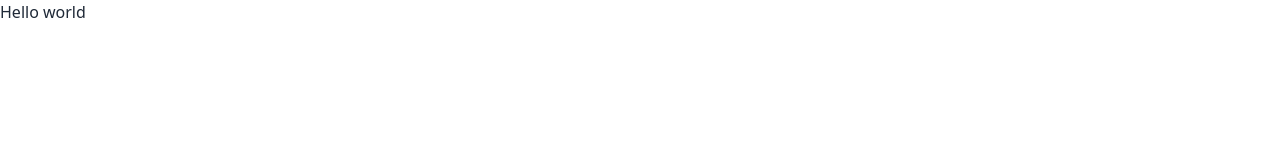
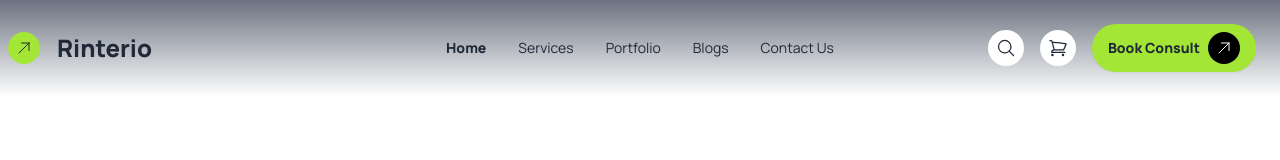
Before and after one commit to abdulaziz1812/assignment-03, a plain HTML site: page index.html in a window 1280 px wide. Drawn offline with nearby package versions, Linux system fonts and the light colour scheme.

Commit message:
navbar added

```diff
--- a/index.html
+++ b/index.html
@@ -1,5 +1,6 @@
 <!DOCTYPE html>
-<html lang="en">
+<html lang="en" data-theme="light">
+
 <head>
     <meta charset="UTF-8">
     <meta name="viewport" content="width=device-width, initial-scale=1.0">
@@ -7,12 +8,90 @@
     <!-- Tailwind & daisyUI CDN -->
     <link href="https://cdn.jsdelivr.net/npm/daisyui@4.12.10/dist/full.min.css" rel="stylesheet" type="text/css" />
     <script src="https://cdn.tailwindcss.com"></script>
+    <!-- Google font -->
+    <link rel="preconnect" href="https://fonts.googleapis.com">
+    <link rel="preconnect" href="https://fonts.gstatic.com" crossorigin>
+    <link href="https://fonts.googleapis.com/css2?family=Manrope:wght@200..800&display=swap" rel="stylesheet">
+    <!-- Font awesome -->
+    <script src="https://kit.fontawesome.com/811f7273d4.js" crossorigin="anonymous"></script>
+    <style>
+        .font-manrope {
+            font-family: "Manrope", sans-serif;
 
+        }
+    </style>
 </head>
-<body>
-    <header>
+
+<body class="font-manrope overflow-hidden">
+    <!-- Header section -->
+    <header class="bg-gradient-to-b from-gray-500 to-white">
+        <div class="md:container mx-auto"></div>
+        <!-- navbar start -->
         <Nav>
-            <h1>Hello world</h1>
+            <div class="navbar">
+                <div class="navbar-start">
+                    <div class="bg-lime-400 rounded-full p-2 font-extrabold">
+                        <svg xmlns="http://www.w3.org/2000/svg" fill="none" viewBox="0 0 24 24" stroke-width="1.5"
+                            stroke="currentColor" class="size-4">
+                            <path stroke-linecap="round" stroke-linejoin="round"
+                                d="m4.5 19.5 15-15m0 0H8.25m11.25 0v11.25" />
+                        </svg>
+                    </div>
+                    <a class="btn btn-ghost text-2xl font-extrabold">Rinterio</a>
+                </div>
+                <div class="navbar-center hidden lg:flex">
+                    <ul class="menu menu-horizontal px-1">
+                        <li><a class="font-extrabold">Home</a></li>
+                        <li><a>Services</a></li>
+                        <li><a>Portfolio</a></li>
+                        <li><a>Blogs</a></li>
+                        <li><a>Contact Us</a></li>
+                    </ul>
+                </div>
+                <div class="navbar-end">
+                    <div class="hidden md:flex justify-center items-center space-x-4 m-4">
+                        <div class="rounded-full bg-white p-2 ">
+                            <svg xmlns="http://www.w3.org/2000/svg" fill="none" viewBox="0 0 24 24" stroke-width="1.5"
+                                stroke="currentColor" class="size-5">
+                                <path stroke-linecap="round" stroke-linejoin="round"
+                                    d="m21 21-5.197-5.197m0 0A7.5 7.5 0 1 0 5.196 5.196a7.5 7.5 0 0 0 10.607 10.607Z" />
+                            </svg>
+
+                        </div>
+                        <div class="rounded-full bg-white p-2">
+                            <svg xmlns="http://www.w3.org/2000/svg" fill="none" viewBox="0 0 24 24" stroke-width="1.5" stroke="currentColor" class="size-5">
+                                <path stroke-linecap="round" stroke-linejoin="round" d="M2.25 3h1.386c.51 0 .955.343 1.087.835l.383 1.437M7.5 14.25a3 3 0 0 0-3 3h15.75m-12.75-3h11.218c1.121-2.3 2.1-4.684 2.924-7.138a60.114 60.114 0 0 0-16.536-1.84M7.5 14.25 5.106 5.272M6 20.25a.75.75 0 1 1-1.5 0 .75.75 0 0 1 1.5 0Zm12.75 0a.75.75 0 1 1-1.5 0 .75.75 0 0 1 1.5 0Z" />
+                              </svg>
+
+                        </div>
+                        <div class="btn rounded-3xl bg-lime-400 border-none font-extrabold ">
+                            <a class="">Book Consult</a>
+                            <div class="bg-black rounded-full p-2 font-extrabold text-white">
+                                <svg xmlns="http://www.w3.org/2000/svg" fill="none" viewBox="0 0 24 24" stroke-width="1.5"
+                                    stroke="currentColor" class="size-4">
+                                    <path stroke-linecap="round" stroke-linejoin="round"
+                                        d="m4.5 19.5 15-15m0 0H8.25m11.25 0v11.25" />
+                                </svg>
+                            </div>
+                        </div>
+                    </div>
+                    <div class="dropdown">
+                        <div tabindex="0" role="button" class="btn btn-ghost lg:hidden  bg-white rounded-full">
+                            <svg xmlns="http://www.w3.org/2000/svg" fill="none" viewBox="0 0 24 24" stroke-width="1.5" stroke="currentColor" class="size-4">
+                                <path stroke-linecap="round" stroke-linejoin="round" d="M3.75 6.75h16.5M3.75 12h16.5m-16.5 5.25h16.5" />
+                              </svg>
+                        </div>
+                        <ul tabindex="0"
+                            class="menu menu-sm dropdown-content bg-base-100 rounded-box z-[1] mt-3 w-52 p-2 shadow end-1">
+                            <li><a class="font-extrabold">Home</a></li>
+                            <li><a>Services</a></li>
+                            <li><a>Portfolio</a></li>
+                            <li><a>Blogs</a></li>
+                            <li><a>Contact Us</a></li>>
+                        </ul>
+                    </div>
+                </div>
+            </div>
         </Nav>
         <div>
 
@@ -20,9 +99,11 @@
     </header>
     <main>
 
+
     </main>
     <footer>
 
     </footer>
 </body>
+
 </html>
--- /dev/null
+++ b/tailwind.config.js
@@ -0,0 +1,8 @@
+/** @type {import('tailwindcss').Config} */
+module.exports = {
+    content: ['./src/**/*.{html,js}'],
+    theme: {
+      extend: {},
+    },
+    plugins: [],
+  }
```
